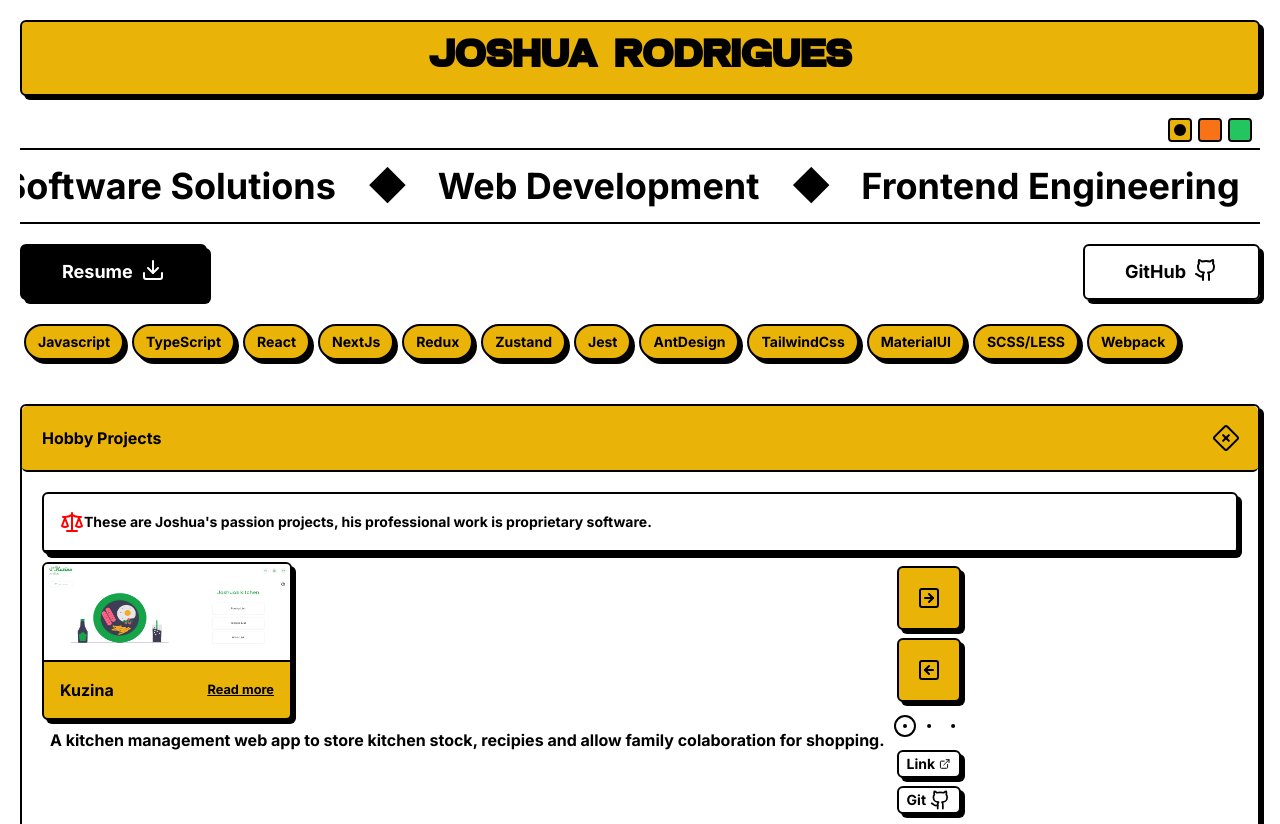
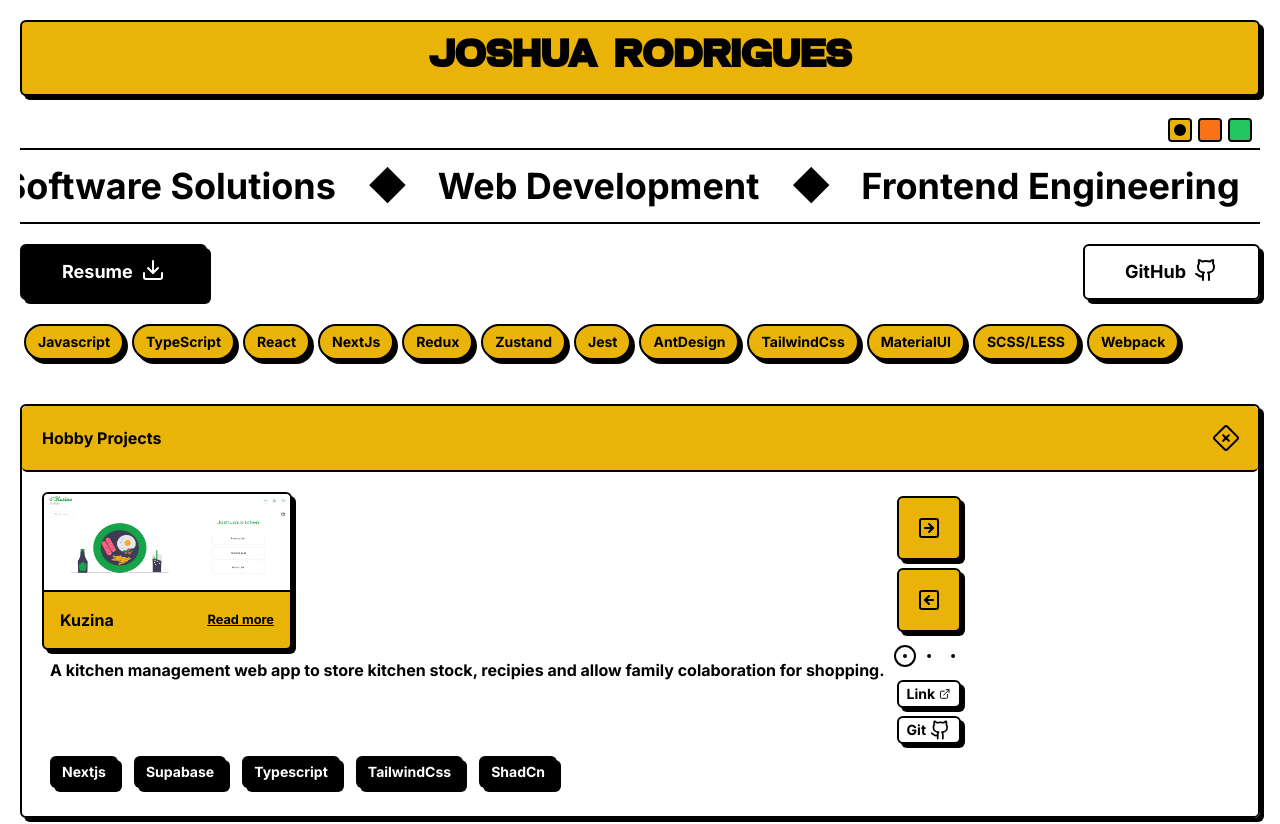
Before and after one commit to Joshuajrodrigues/dev-portfolio, a Next.js app: page / in a window 1280 px wide. Shown: the top 824 px of the page. Built offline with nearby package versions, Linux system fonts and the light colour scheme.

Commit message:
minor change

```diff
--- a/components/projects.tsx
+++ b/components/projects.tsx
@@ -15,19 +15,7 @@ const Projects = () => {
     case 0:
       return (
         <>
-          <Card
-            className="w-full text-sm bg-white text-black mb-2"
-            heading={
-              <div className="flex items-center ">
-                <Scale color="red" />
-                <p>
-                  These are Joshua's passion projects, his professional work is
-                  proprietary software.
-                </p>
 
-              </div>
-            }
-          ></Card>
           <section className="w-full flex">
             <div>
               <ProjectCard
```
